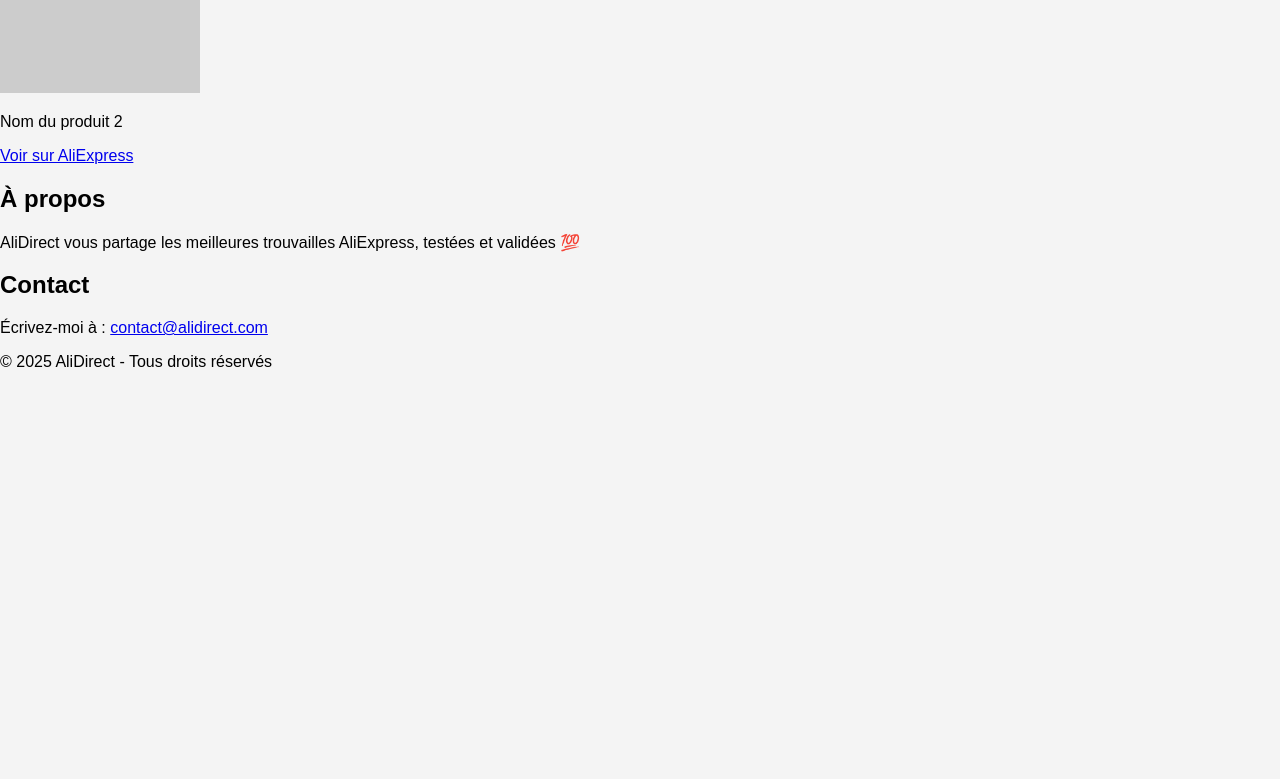
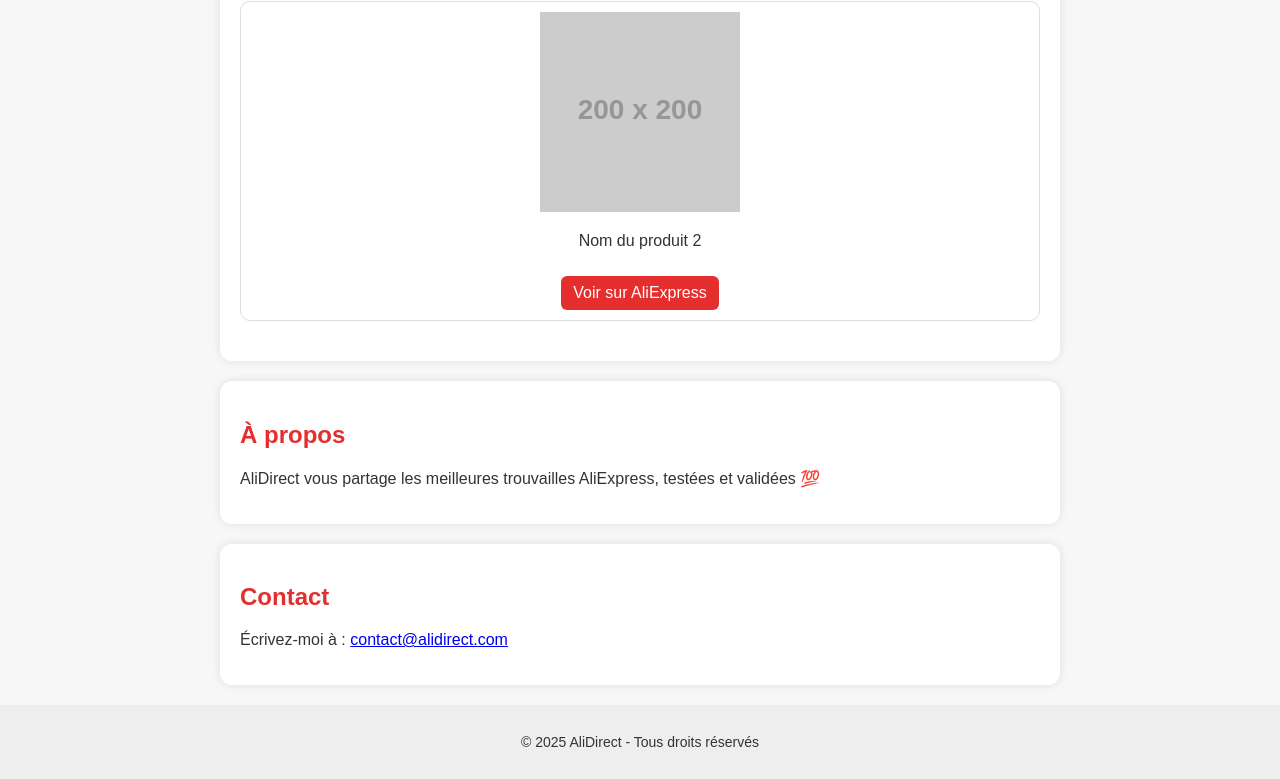
Before and after one commit to alidirect-owner/alidirect, a plain HTML site: page index.html in a window 1280 px wide. Shown: the part 601-1380 px from the top of the page. Before the commit the page ends 988 px from the top, so only its background shows below. Drawn offline with Linux system fonts and the light colour scheme; placeholder pictures from the web are drawn by us.

Commit message:
Update style.css

```diff
--- a/style.css
+++ b/style.css
@@ -1,23 +1,57 @@
 body {
-  font-family: Arial;
+  font-family: Arial, sans-serif;
+  background-color: #f7f7f7;
   margin: 0;
   padding: 0;
-  background: #f4f4f4;
+  color: #333;
 }
+
 header {
-  background: #ff5722;
+  background-color: #e52e2e;
   color: white;
+  text-align: center;
+  padding: 20px 0;
+}
+
+section {
   padding: 20px;
+  margin: 20px auto;
+  max-width: 800px;
+  background: white;
+  border-radius: 12px;
+  box-shadow: 0 0 10px rgba(0,0,0,0.1);
+}
+
+h2 {
+  color: #e52e2e;
+}
+
+.produit {
+  border: 1px solid #ddd;
+  border-radius: 10px;
+  padding: 10px;
+  margin-bottom: 20px;
   text-align: center;
 }
-.product {
-  background: white;
-  margin: 10px;
-  padding: 10px;
-  border-radius: 8px;
-  box-shadow: 0 2px 5px rgba(0,0,0,0.1);
+
+.produit img {
+  width: 200px;
+  height: auto;
 }
-.product img {
-  width: 100%;
-  border-radius: 8px;
+
+.produit a {
+  display: inline-block;
+  margin-top: 10px;
+  padding: 8px 12px;
+  background-color: #e52e2e;
+  color: white;
+  text-decoration: none;
+  border-radius: 6px;
 }
+
+footer {
+  text-align: center;
+  padding: 15px;
+  font-size: 14px;
+  background-color: #eee;
+}
```
